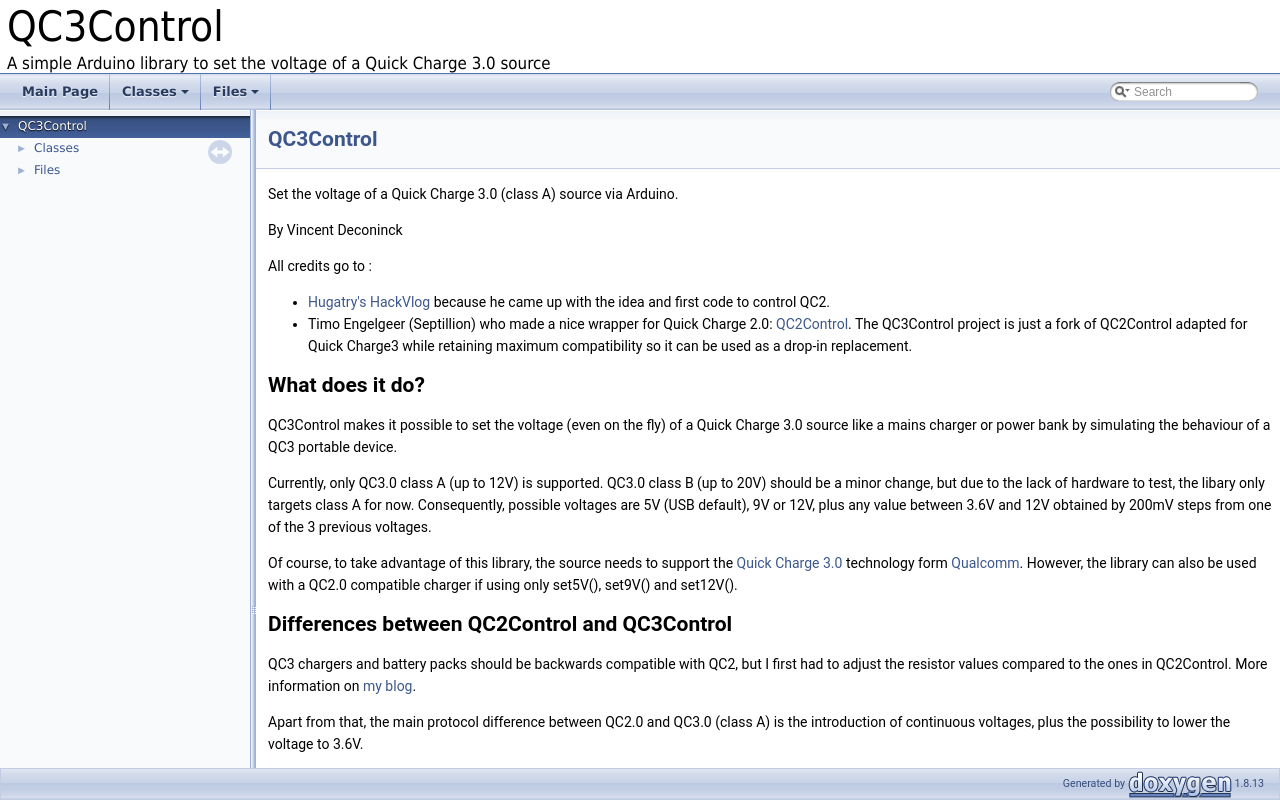
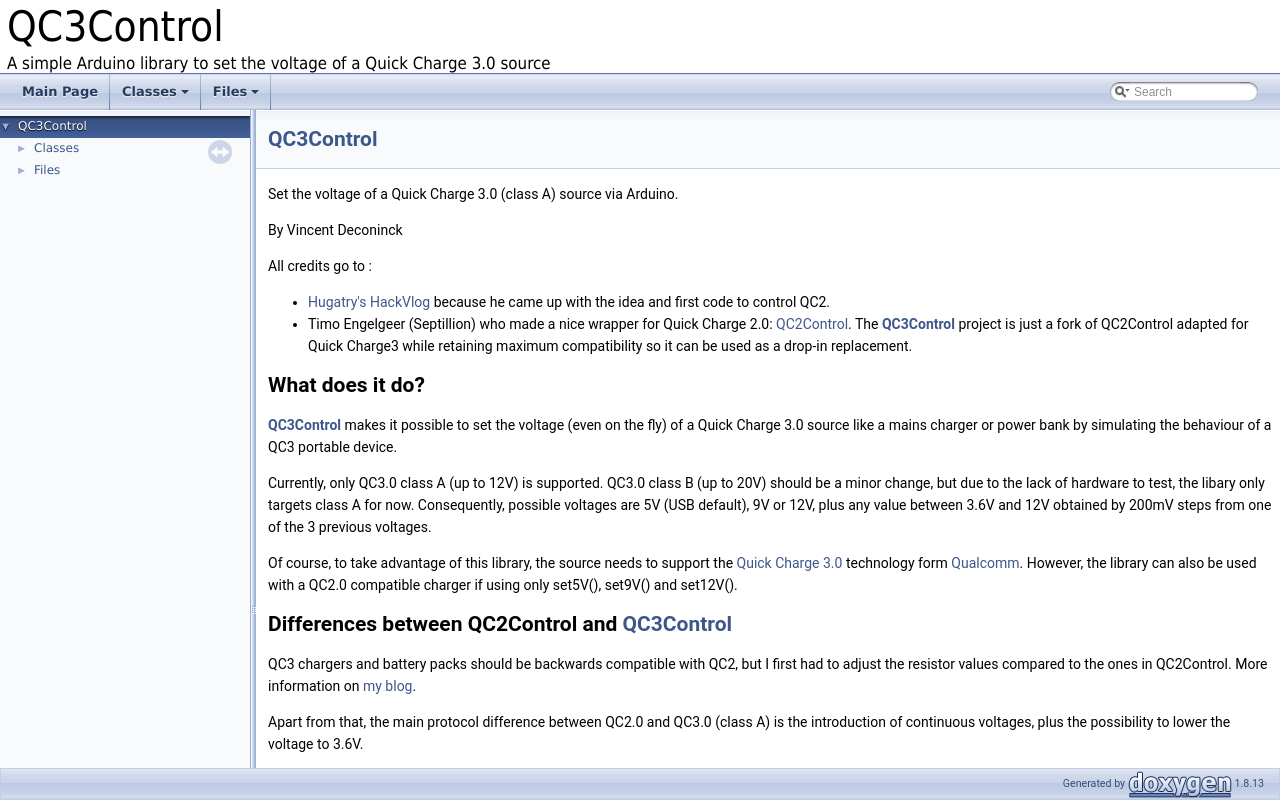
Before and after one commit to septillion-git/QC2Control, a plain HTML site: page doc/index.html in a window 1280 px wide. Drawn offline with Linux system fonts and the light colour scheme.

Commit message:
Updated doc

```diff
--- a/doc/index.html
+++ b/doc/index.html
@@ -88,14 +88,14 @@
 <p>By Vincent Deconinck</p>
 <p>All credits go to :</p><ul>
 <li><a href="https://www.youtube.com/channel/UCHgeChD442K0ah-KxEg0PHw">Hugatry's HackVlog</a> because he came up with the idea and first code to control QC2.</li>
-<li>Timo Engelgeer (Septillion) who made a nice wrapper for Quick Charge 2.0: <a href="https://github.com/septillion-git/QC2Control">QC2Control</a>. The QC3Control project is just a fork of QC2Control adapted for Quick Charge3 while retaining maximum compatibility so it can be used as a drop-in replacement.</li>
+<li>Timo Engelgeer (Septillion) who made a nice wrapper for Quick Charge 2.0: <a href="https://github.com/septillion-git/QC2Control">QC2Control</a>. The <a class="el" href="class_q_c3_control.html" title="Main class of the QC3Control-library. ">QC3Control</a> project is just a fork of QC2Control adapted for Quick Charge3 while retaining maximum compatibility so it can be used as a drop-in replacement.</li>
 </ul>
 <h2>What does it do?</h2>
-<p>QC3Control makes it possible to set the voltage (even on the fly) of a Quick Charge 3.0 source like a mains charger or power bank by simulating the behaviour of a QC3 portable device.</p>
+<p><a class="el" href="class_q_c3_control.html" title="Main class of the QC3Control-library. ">QC3Control</a> makes it possible to set the voltage (even on the fly) of a Quick Charge 3.0 source like a mains charger or power bank by simulating the behaviour of a QC3 portable device.</p>
 <p>Currently, only QC3.0 class A (up to 12V) is supported. QC3.0 class B (up to 20V) should be a minor change, but due to the lack of hardware to test, the libary only targets class A for now. Consequently, possible voltages are 5V (USB default), 9V or 12V, plus any value between 3.6V and 12V obtained by 200mV steps from one of the 3 previous voltages.</p>
 <p>Of course, to take advantage of this library, the source needs to support the <a href="https://www.qualcomm.com/products/features/quick-charge">Quick Charge 3.0</a> technology form <a href="https://www.qualcomm.com/">Qualcomm</a>. However, the library can also be used with a QC2.0 compatible charger if using only set5V(), set9V() and set12V().</p>
-<h2>Differences between QC2Control and QC3Control</h2>
-<p>QC3 chargers and battery packs should be backwards compatible with QC2, but I first had to adjust the resistor values compared to the ones in QC2Control. More information on <a href="http://blog.deconinck.info/">my blog</a>.</p>
+<h2>Differences between QC2Control and <a class="el" href="class_q_c3_control.html" title="Main class of the QC3Control-library. ">QC3Control</a></h2>
+<p>QC3 chargers and battery packs should be backwards compatible with QC2, but I first had to adjust the resistor values compared to the ones in QC2Control. More information on <a href="http://blog.deconinck.info/post/2017/08/09/Turning-a-Quick-Charge-3.0-charger-into-a-variable-voltage-power-supply">my blog</a>.</p>
 <p>Apart from that, the main protocol difference between QC2.0 and QC3.0 (class A) is the introduction of continuous voltages, plus the possibility to lower the voltage to 3.6V.</p>
 <p>To reach QC3.0 continuous mode, D- must be set high, which can be achieved two ways:</p><ul>
 <li>either by slightly modifying the QC2Control circuit and "disconnecting" the bottom resistor of the D- divider when needed. In that case, the divider acts as a pull up for USB D-. I call this circuit "legacy".</li>
@@ -128,21 +128,21 @@
 <p>If you have a multi-port QC3 charger, a good alternative to those diodes is to power the Arduino from one (possibily non-QC) port with 5V and use it to control the voltage of the another (QC3) port. In that case, don't forget to connect the GND of both ports together (but <b>NOT</b> their VCCs of cource).</p>
 <h2>Download and install</h2>
 <h3>Library manager</h3>
-<p>QC3Control is available via Arduino IDE Library Manager.</p>
+<p><a class="el" href="class_q_c3_control.html" title="Main class of the QC3Control-library. ">QC3Control</a> is available via Arduino IDE Library Manager.</p>
 <ol type="1">
 <li>Open the Arduino IDE (1.5 or above).</li>
 <li>In the tool-bar click Sketch -&gt; Include Library -&gt; Manage Libraries...</li>
-<li>Type in the search bar "%QC3Control".</li>
-<li>The latest version of QC3Control should show.</li>
+<li>Type in the search bar "QC3Control".</li>
+<li>The latest version of <a class="el" href="class_q_c3_control.html" title="Main class of the QC3Control-library. ">QC3Control</a> should show.</li>
 <li>Click on it and click Install.</li>
 <li>Done!</li>
 </ol>
 <h3>GitHub</h3>
-<p>Latest release: <b><a href="https://github.com/vdeconinck/QC3Control/archive/v1.0.0.zip">v1.0.0</a></b></p>
+<p>Latest release: <b><a href="https://github.com/vdeconinck/QC3Control/archive/v1.2.0.zip">v1.2.0</a></b></p>
 <ol type="1">
 <li>Download the latest release.</li>
 <li>Extract it to the <code>libraries</code> folder <b>inside</b> your Sketchbook. Default is <code>[user]\Arduino\libraries</code>.</li>
-<li>Rename the folder to <code>QC3Control</code> (remove version number).</li>
+<li>Rename the folder to <code><a class="el" href="class_q_c3_control.html" title="Main class of the QC3Control-library. ">QC3Control</a></code> (remove version number).</li>
 <li>Restart the Arduino IDE if you had it open.</li>
 <li>Done!</li>
 </ol>
@@ -151,8 +151,8 @@
 <ol type="1">
 <li>Open the Arduino IDE (1.5 or above).</li>
 <li>In the tool-bar click Sketch -&gt; Include Library -&gt; Manage Libraries...</li>
-<li>Type in the search bar "%QC3Control".</li>
-<li>The QC3Control library should show.</li>
+<li>Type in the search bar "QC3Control".</li>
+<li>The <a class="el" href="class_q_c3_control.html" title="Main class of the QC3Control-library. ">QC3Control</a> library should show.</li>
 <li><b>Click on it</b> and click Update.</li>
 <li>Done!</li>
 </ol>
@@ -162,9 +162,9 @@
 <p>If you can, place the call to begin() (or setVoltage()) at the end of the setup(). The handshake needs a fixed time but that already starts when the QC 3.0 source (and thus the Arduino) is turned on. So by doing begin() last you can do stuff while waiting.</p>
 <h3>Constructors</h3>
 <h4><a class="el" href="class_q_c3_control.html" title="Main class of the QC3Control-library. ">QC3Control(byte DpPin, byte DmPin)</a></h4>
-<p>[QC2 or QC3 power source] This will create a QC3Control object to control the voltage of the Quick Charge source when using the recommended "6-resistor" circuit. DpPin is the pin number for the Data+ side, DmPin is the pin number for the Data- side. See <a href="#how-to-connect"><b>How to connect?</b></a>.</p>
+<p>[QC2 or QC3 power source] This will create a <a class="el" href="class_q_c3_control.html" title="Main class of the QC3Control-library. ">QC3Control</a> object to control the voltage of the Quick Charge source when using the recommended "6-resistor" circuit. DpPin is the pin number for the Data+ side, DmPin is the pin number for the Data- side. See <a href="#how-to-connect"><b>How to connect?</b></a>.</p>
 <h4><a class="el" href="class_q_c3_control.html" title="Main class of the QC3Control-library. ">QC3Control(byte DpPin, byte DmPin, byte DmGndPin)</a></h4>
-<p>[QC2 or QC3 power source] This will create a QC3Control object to control the voltage of the Quick Charge 3.0 source when using the legacy "5-resistor" circuit. DpPin is the pin number for the Data+ side, DmPin is the pin number for the upper resistor of the Data- side and DmGndPin is the pin number for the lower resistor of the Data- side. See <a href="#how-to-connect"><b>How to connect?</b></a>.</p>
+<p>[QC2 or QC3 power source] This will create a <a class="el" href="class_q_c3_control.html" title="Main class of the QC3Control-library. ">QC3Control</a> object to control the voltage of the Quick Charge 3.0 source when using the legacy "5-resistor" circuit. DpPin is the pin number for the Data+ side, DmPin is the pin number for the upper resistor of the Data- side and DmGndPin is the pin number for the lower resistor of the Data- side. See <a href="#how-to-connect"><b>How to connect?</b></a>.</p>
 <h3>Methods</h3>
 <h4>void .begin()</h4>
 <p>[QC2 or QC3 power source] Just does the handshake with the Quick Charge 3.0 source so it will accept commands for different voltage. It's not mandatory to call begin(), if it's not called before setting a voltage the library will call begin() at that moment.</p>
@@ -179,7 +179,7 @@
 <p>[QC3 power source only] Requests an increment or decrement of the voltage by 0.2V</p>
 <h2>Full documentation</h2>
 <p>Full documentation of all the methods of this library can be found inside the library located in <code><a class="el" href="class_q_c3_control.html" title="Main class of the QC3Control-library. ">QC3Control</a>\doc</code>. Just open <code><a class="el" href="class_q_c3_control.html" title="Main class of the QC3Control-library. ">QC3Control</a>\doc\index.html</code> to see all methods of <a class="el" href="class_q_c3_control.html" title="Main class of the QC3Control-library. ">QC3Control</a>.</p>
-<p>You can also view the documentation via <a href="https://htmlpreview.github.io/?https://github.com/vdeconinck/QC3Control/blob/v1.0.0/doc/index.html">GitHub HTML Preview</a>.</p>
+<p>You can also view the documentation via <a href="https://htmlpreview.github.io/?https://github.com/vdeconinck/QC3Control/master/doc/index.html">GitHub HTML Preview</a>.</p>
 <p>This documentation is powered by <a href="http://www.doxygen.org/">Doxygen</a> and thus fully extracted from the source files. This README.md is also used as Main Page.</p>
 <h2>FAQ</h2>
 <h3>Can I control more the one Quick Charge source with a single Arduino?</h3>
```
